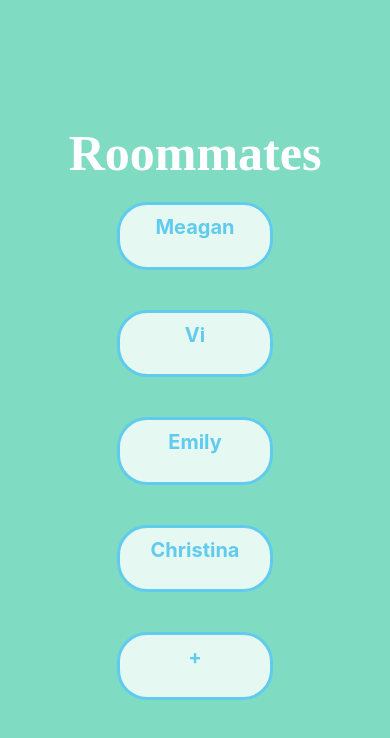
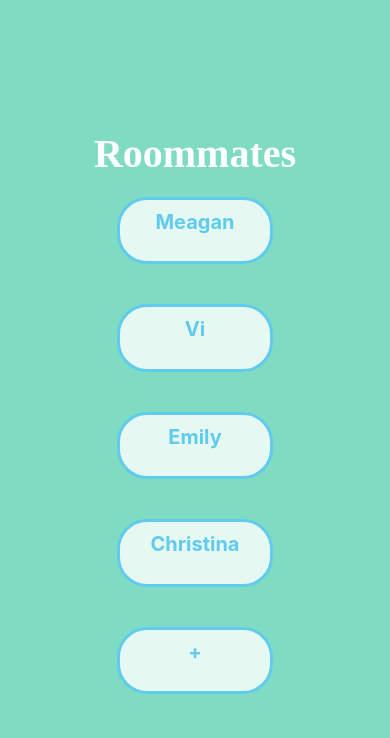
Before and after one commit to meagan-lai/Chore-Share, a React Native app: screen / in a window 390 px wide. Shown: the top 738 px of the page. Built offline with nearby package versions, Linux system fonts and the light colour scheme.

Commit message:
Changed styling

```diff
--- a/App.js
+++ b/App.js
@@ -103,7 +103,7 @@ const styles = StyleSheet.create({
   header: {
     fontFamily: "Vibur",
     fontWeight: "bold",
-    fontSize: 50,
+    fontSize: 40,
     color: "white"
   }
 });
```
